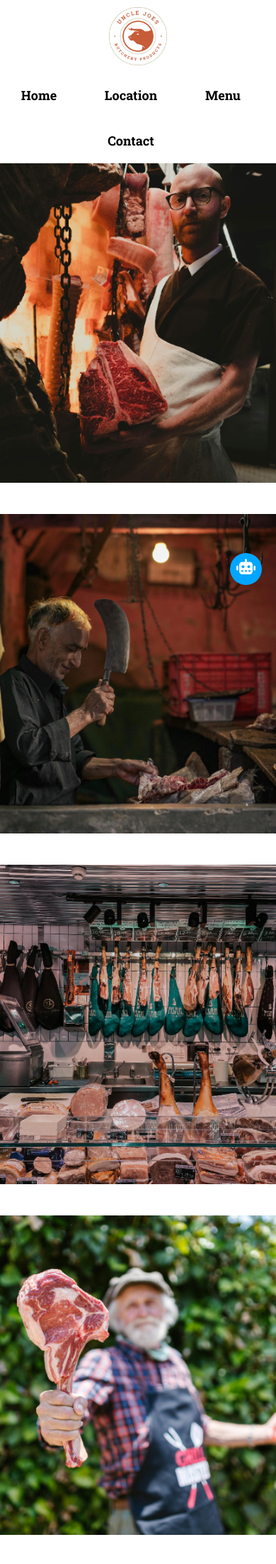
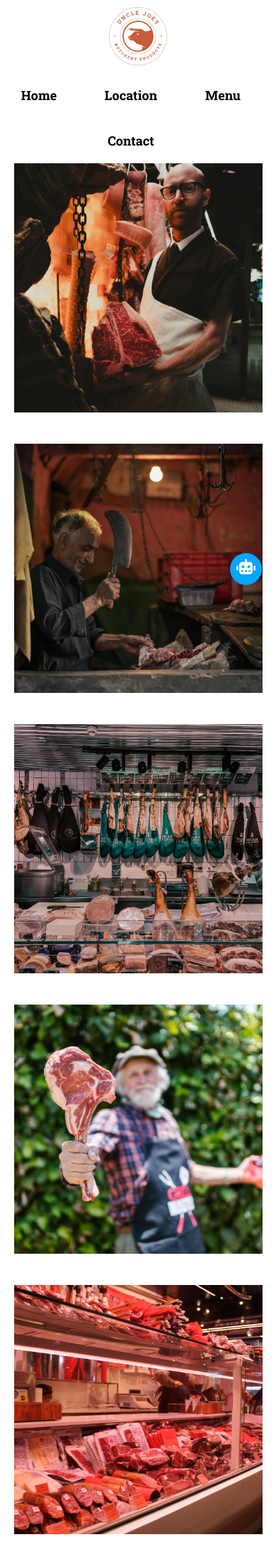
Before and after one commit to astrogames06/ButcherSiteTest, a Flask app: page / in a window 390 px wide. Shown: the top 2203 px of the page at 71% size. Run offline with Flask 3, Linux system fonts and the light colour scheme.

Commit message:
added title and favicon and make images on index.html responsive

```diff
--- a/static/index.css
+++ b/static/index.css
@@ -15,3 +15,12 @@
     height: 450px;
     object-fit: cover;
 }
+
+@media (max-width: 455px)
+{
+    #butcher-images ul li img
+    {
+        max-width: 90vw;
+        max-height: 90vw;
+    }
+}
--- a/templates/index.html
+++ b/templates/index.html
@@ -7,9 +7,9 @@
     <link rel="stylesheet" href="ai.css">
     <link rel="stylesheet" href="responsive.css">
     <link rel="stylesheet" href="index.css">
-    <link rel="icon" type="image/svg+xml" href="assets/logo.svg?v=123">
+    <link rel="icon" type="image/svg+xml" href="assets/logo.png?v=123">
     <link rel="stylesheet" href="https://cdnjs.cloudflare.com/ajax/libs/aos/2.3.4/aos.css" />
-    <title>Papa Joes Chicken</title>
+    <title>Papa Joes Butcher</title>
 </head>
 <body>
     <div id="navbar">
@@ -71,7 +71,8 @@
     <script src="https://cdnjs.cloudflare.com/ajax/libs/aos/2.3.4/aos.js" integrity="sha512-A7AYk1fGKX6S2SsHywmPkrnzTZHrgiVT7GcQkLGDe2ev0aWb8zejytzS8wjo7PGEXKqJOrjQ4oORtnimIRZBtw==" crossorigin="anonymous" referrerpolicy="no-referrer"></script>
     <script>
         AOS.init({
-            duration: 1000, // animation duration in ms
+            duration: 800,
+            once: true
         });
     </script>
 </body>
```
